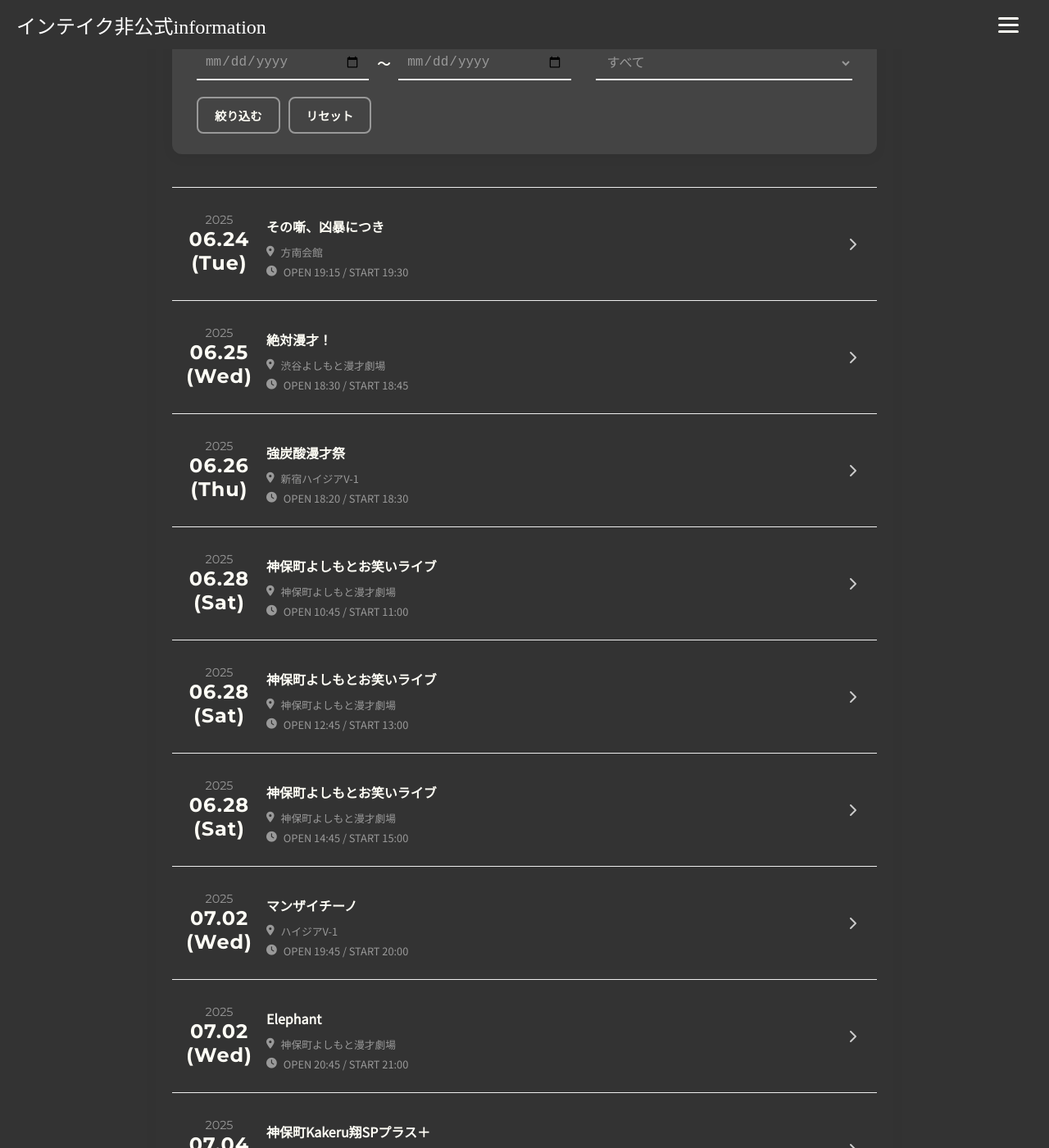
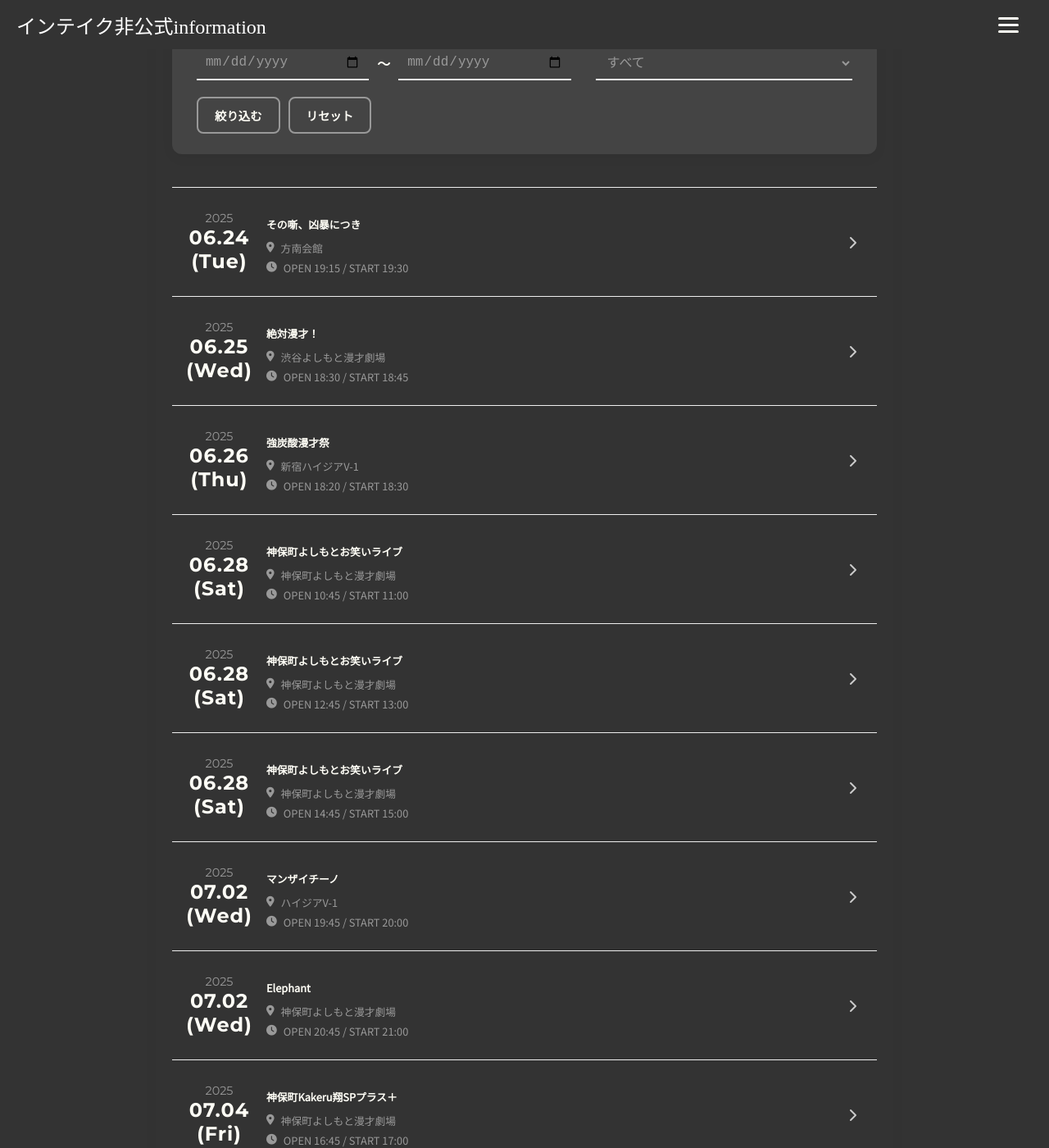
Before and after one commit to unofficial-info/intake_information, a Jekyll site: the page built from live.html, in a window 1280 px wide and 1400 px high, scrolled down 272 px. Shown: the whole window at 82% size. Built offline with Jekyll 4.4.1, drawn with Linux system fonts in a browser that asks for light colours; some web fonts are replaced.

Commit message:
fix ライブのタイトルの大きさの変更

```diff
--- a/assets/css/style.css
+++ b/assets/css/style.css
@@ -601,7 +601,7 @@ body {
   flex-grow: 1; /* 残りのスペースを全て使う */
 }
 .live-title {
-  font-size: 1.0rem;
+  font-size: 0.8rem;
   font-weight: bold;
   margin: 10px 0;
 }
```
